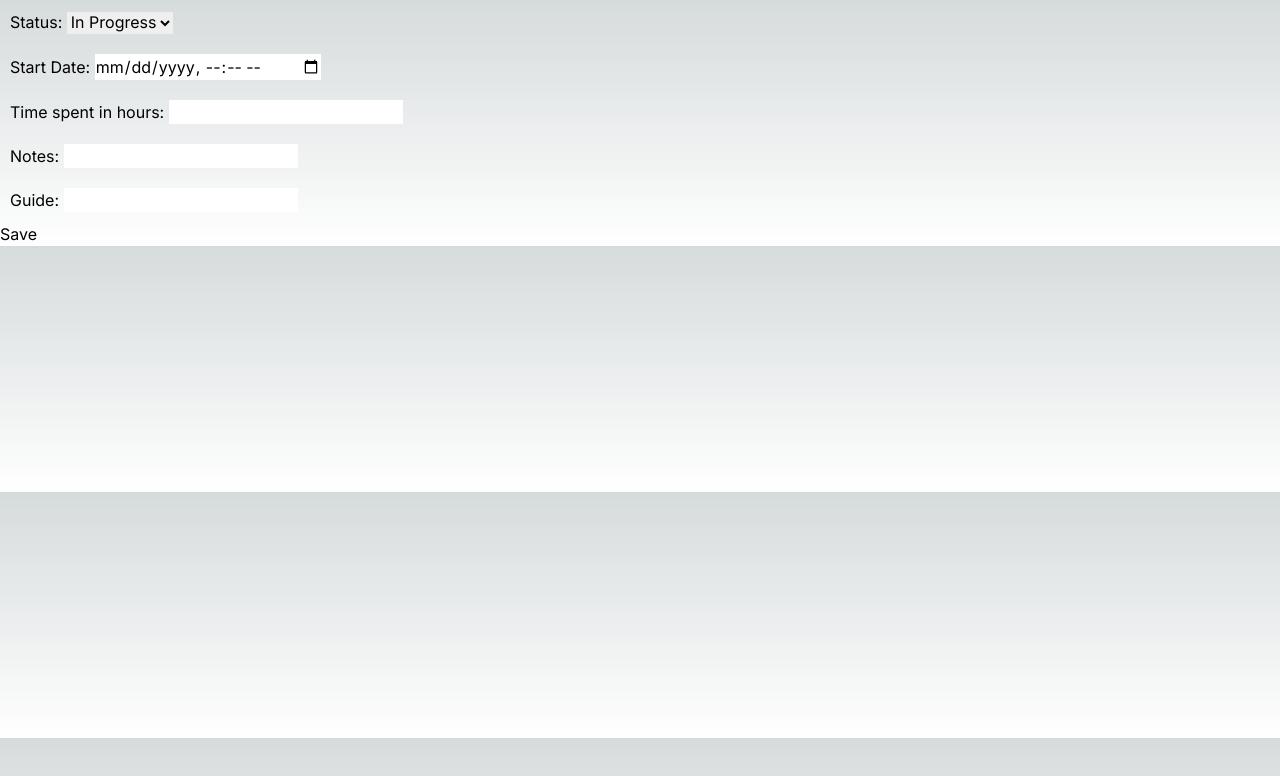
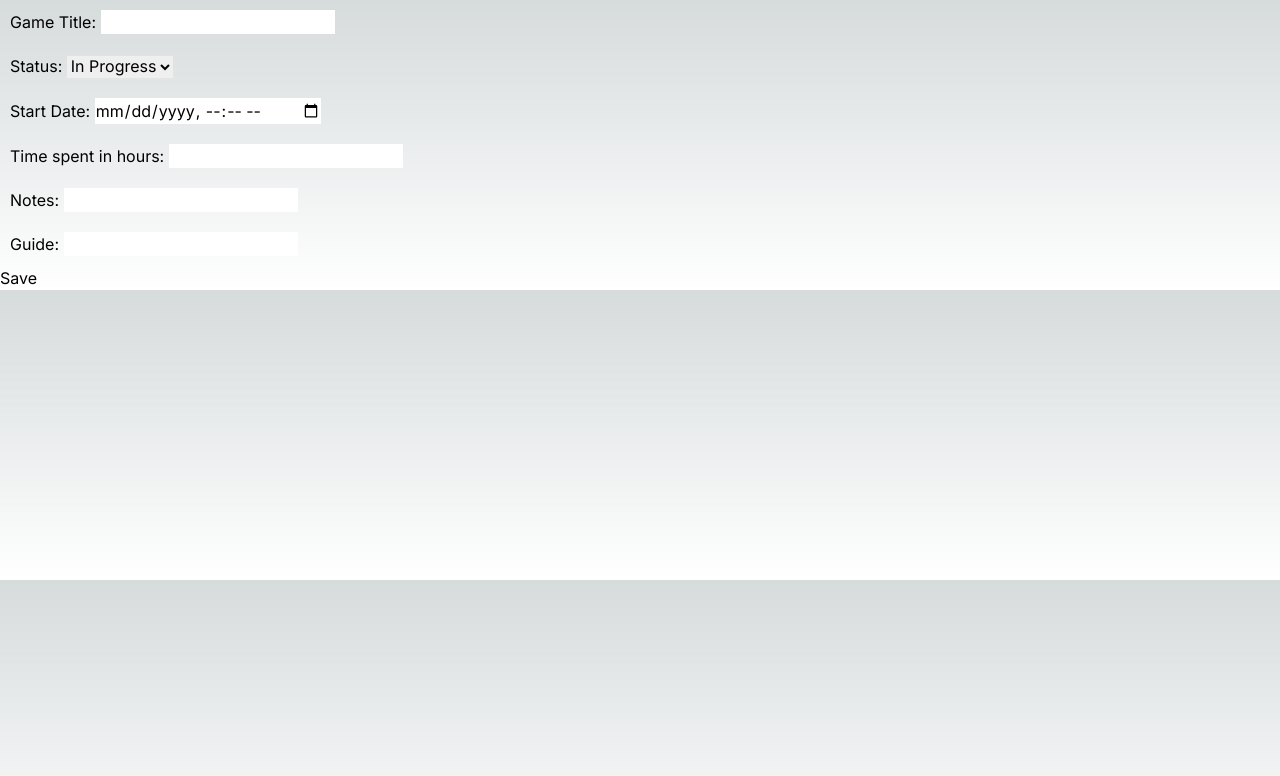
Before and after one commit to tinkereryorch/backlog-tracker, a Next.js app in the folder frontend/: page /game in a window 1280 px wide. Shown: the top 776 px of the page. Built offline with nearby package versions, Linux system fonts and the light colour scheme.

Commit message:
Added gameTitle field

```diff
--- a/frontend/src/app/game/components/GameDetails.js
+++ b/frontend/src/app/game/components/GameDetails.js
@@ -9,43 +9,50 @@ export default function GameDetails() {
     }
 
     function handleSave(event) {
+
+        console.log(data);
+
         const formData = new FormData(event.target.form);
         const status = formData.get('game_status');
         const startDate = formData.get('start_date');
         const timeSpent = formData.get('time_spent');
         const notes = formData.get('notes');
         const guide = formData.get('guide');
+        const gameTitle = formData.get('game_title');
         const id = data.length;
 
-        const objectData = {id, status, startDate, timeSpent, notes, guide};
+        const objectData = { id, status, startDate, timeSpent, notes, guide, gameTitle };
 
         data.push(objectData);
-
         console.log(data);
     }
 
     return (
         <form onSubmit={handleSubmit} method="post" >
-            <div style={{padding: '10px'}}>
+            <div style={{ padding: '10px' }}>
+                <label htmlFor="game_title">Game Title: </label>
+                <input type="text" id="game_title" name="game_title" style={{ color: 'black' }} />
+            </div>
+            <div style={{ padding: '10px' }}>
                 <label htmlFor="game_status">Status: </label>
                 <select name="game_status" id="game_status" style={{ color: 'black' }} >
                     <option>In Progress</option>
                     <option>Finished</option>
                 </select>
             </div>
-            <div style={{padding: '10px'}}>
+            <div style={{ padding: '10px' }}>
                 <label htmlFor="start_date">Start Date: </label>
                 <input type="datetime-local" id="start_date" name="start_date" style={{ color: 'black' }} />
             </div>
-            <div style={{padding: '10px'}}>
+            <div style={{ padding: '10px' }}>
                 <label htmlFor="time_spent">Time spent in hours: </label>
                 <input type="number" id="time_spent" name="time_spent" style={{ color: 'black' }} />
             </div>
-            <div style={{padding: '10px'}}>
+            <div style={{ padding: '10px' }}>
                 <label htmlFor="notes">Notes: </label>
                 <input type="text" id="notes" name="notes" style={{ color: 'black' }} />
             </div>
-            <div style={{padding: '10px'}}>
+            <div style={{ padding: '10px' }}>
                 <label htmlFor="guide">Guide: </label>
                 <input type="text" id="guide" name="guide" style={{ color: 'black' }} />
             </div>
```
